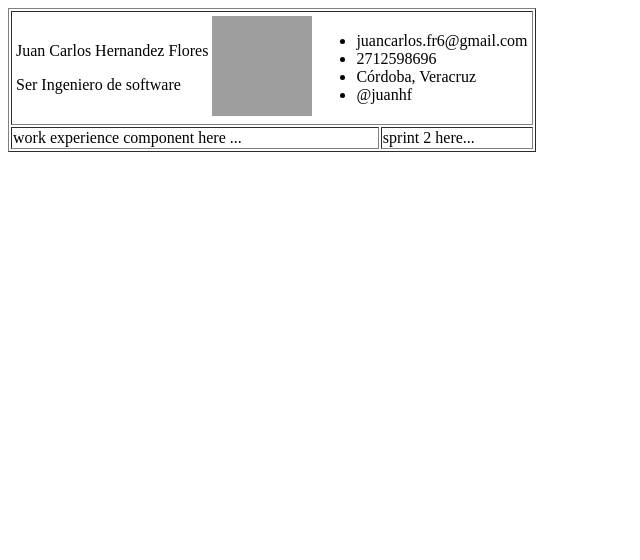
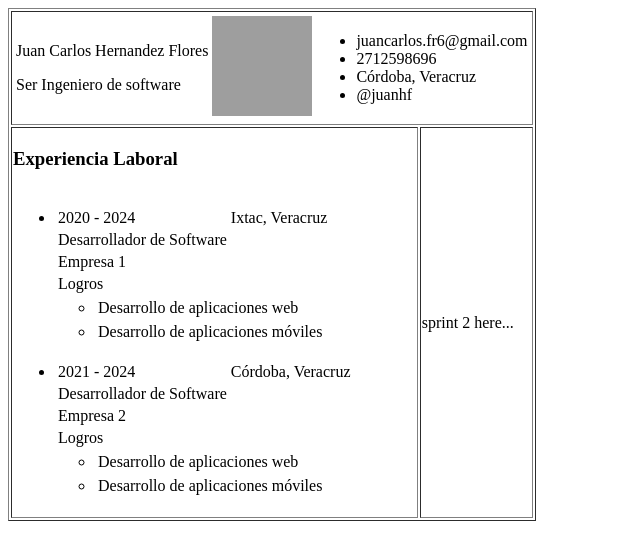
Before and after one commit to JuanHF24/Juan.github.io, an Angular app: page / in a window 1280 px wide. Shown: the top 560 px of the page, without its empty margins (0-640 px from the left). Built offline with nearby package versions, Linux system fonts and the light colour scheme; grey boxes are pictures that could not be loaded.

Commit message:
add work_experience branch #2

```diff
--- a/src/app/app.component.html
+++ b/src/app/app.component.html
@@ -6,10 +6,13 @@
     </tr>
     <tr>
         <td>
-          work experience component here ...
+            <app-work-experience></app-work-experience>
         </td>
+
+
         <td>
             sprint 2 here...
         </td>
+
     </tr>
 </table>
--- a/src/app/app.component.ts
+++ b/src/app/app.component.ts
@@ -1,11 +1,11 @@
 import { Component } from '@angular/core';
 import { RouterOutlet } from '@angular/router';
-import { HeaderComponent} from './header/header.component';
-
+import { HeaderComponent } from './header/header.component';
+import { WorkExperienceComponent } from './work-experience/work-experience.component';
 @Component({
   selector: 'app-root',
   standalone: true,
-  imports: [RouterOutlet,HeaderComponent],
+  imports: [RouterOutlet, HeaderComponent, WorkExperienceComponent],
   templateUrl: './app.component.html',
   styleUrl: './app.component.css'
 })
--- /dev/null
+++ b/src/app/work-experience/work-experience.component.html
@@ -0,0 +1,37 @@
+<h3>Experiencia Laboral</h3>
+
+<table border="0">
+
+    <ul *ngFor="let work of workExperience">
+        <li>
+            <tr>
+                <td>{{ work.fecha}}</td>
+                <td>{{ work.ubicacion}}</td>
+            </tr>
+
+            <tr>
+                <td>{{ work.puesto}}</td>
+            </tr>
+
+            <tr>
+                <td>{{ work.empresa}}</td>
+            </tr>
+
+            <tr>
+                <td>Logros</td>
+            </tr>
+
+            <ul *ngFor="let logro of work.logros">
+                <li>
+                    <tr>
+                        <td>{{ logro.descripcion }}</td>
+                    </tr>
+                </li>
+
+
+
+
+            </ul>
+        </li>
+    </ul>
+</table>
--- /dev/null
+++ b/src/app/work-experience/work-experience.component.ts
@@ -0,0 +1,43 @@
+import { Component } from '@angular/core';
+import { CommonModule } from '@angular/common';
+
+@Component({
+  selector: 'app-work-experience',
+  standalone: true,
+  imports: [CommonModule],
+  templateUrl: './work-experience.component.html',
+  styleUrl: './work-experience.component.css'
+})
+export class WorkExperienceComponent {
+  workExperience: Array<any> = [];
+  ngOnInit(): void {
+    let work1 = {
+      fecha: "2020 - 2024",
+      ubicacion: "Ixtac, Veracruz",
+      puesto: "Desarrollador de Software",
+      empresa: "Empresa 1",
+      logros: [
+        { descripcion: "Desarrollo de aplicaciones web" },
+        { descripcion: "Desarrollo de aplicaciones móviles" },
+      ]
+
+    };
+    let work2 = {
+      fecha: "2021 - 2024",
+      ubicacion: "Córdoba, Veracruz",
+      puesto: "Desarrollador de Software",
+      empresa: "Empresa 2",
+      logros: [
+        { descripcion: "Desarrollo de aplicaciones web" },
+        { descripcion: "Desarrollo de aplicaciones móviles" },
+      ]
+    };
+
+    this.workExperience.push(work1);
+    this.workExperience.push(work2);
+    console.log(this.workExperience);
+
+
+  }
+
+}
```
Also changed, not shown: src/app/work-experience/work-experience.component.css (added), 1 other file (tests, documents, lock files or other folders). Lines whose indentation alone changed are shown as unchanged.
